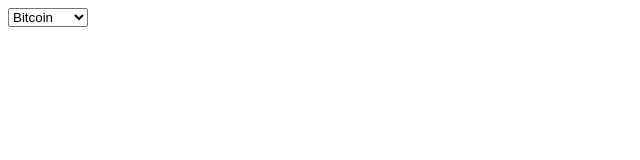
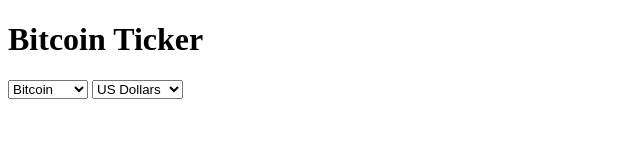
Before and after one commit to calabaza91/bitcoin-ticker, a plain HTML site: page index.html in a window 1280 px wide. Shown: the whole page, without its empty margins (0-640 px from the left). Drawn offline with Linux system fonts and the light colour scheme.

Commit message:
Add second dropdow menu

```diff
--- a/index.html
+++ b/index.html
@@ -5,7 +5,7 @@
     <title>Bitcoin Ticker</title>
   </head>
   <body>
-
+    <h1>Bitcoin Ticker</h1>
     <form action="/" method="post">
 
       <select name="crypto">
@@ -13,7 +13,11 @@
         <option value="ETH">Ethereum</option>
         <option value="LTC">Litecoins</option>
       </select>
-
+      <select name="fiat">
+        <option value="USD">US Dollars</option>
+        <option value="GBP">GB Pounds</option>
+        <option value="EUR">EU Euros</option>
+      </select>
     </form>
 
   </body>
```
